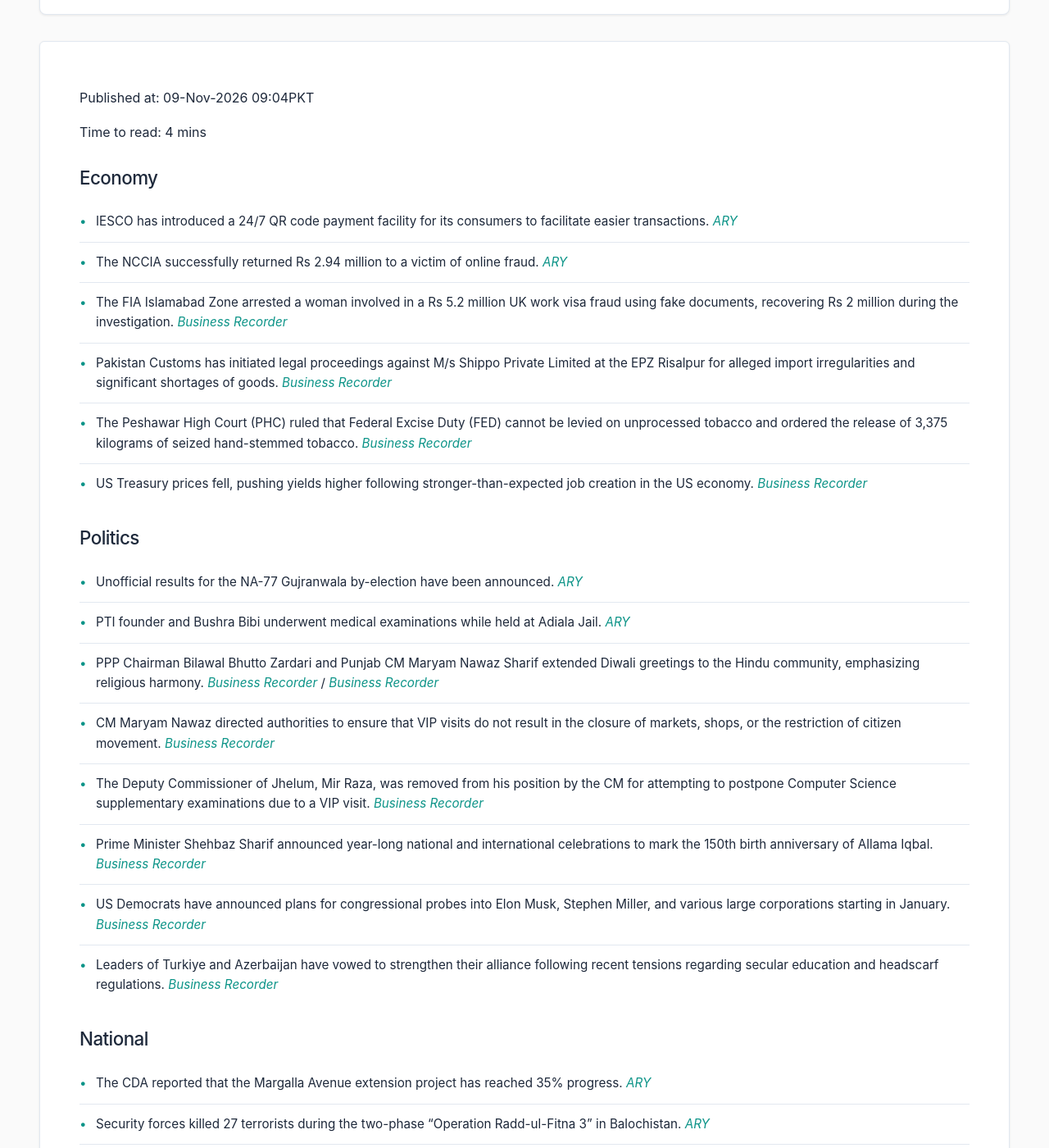
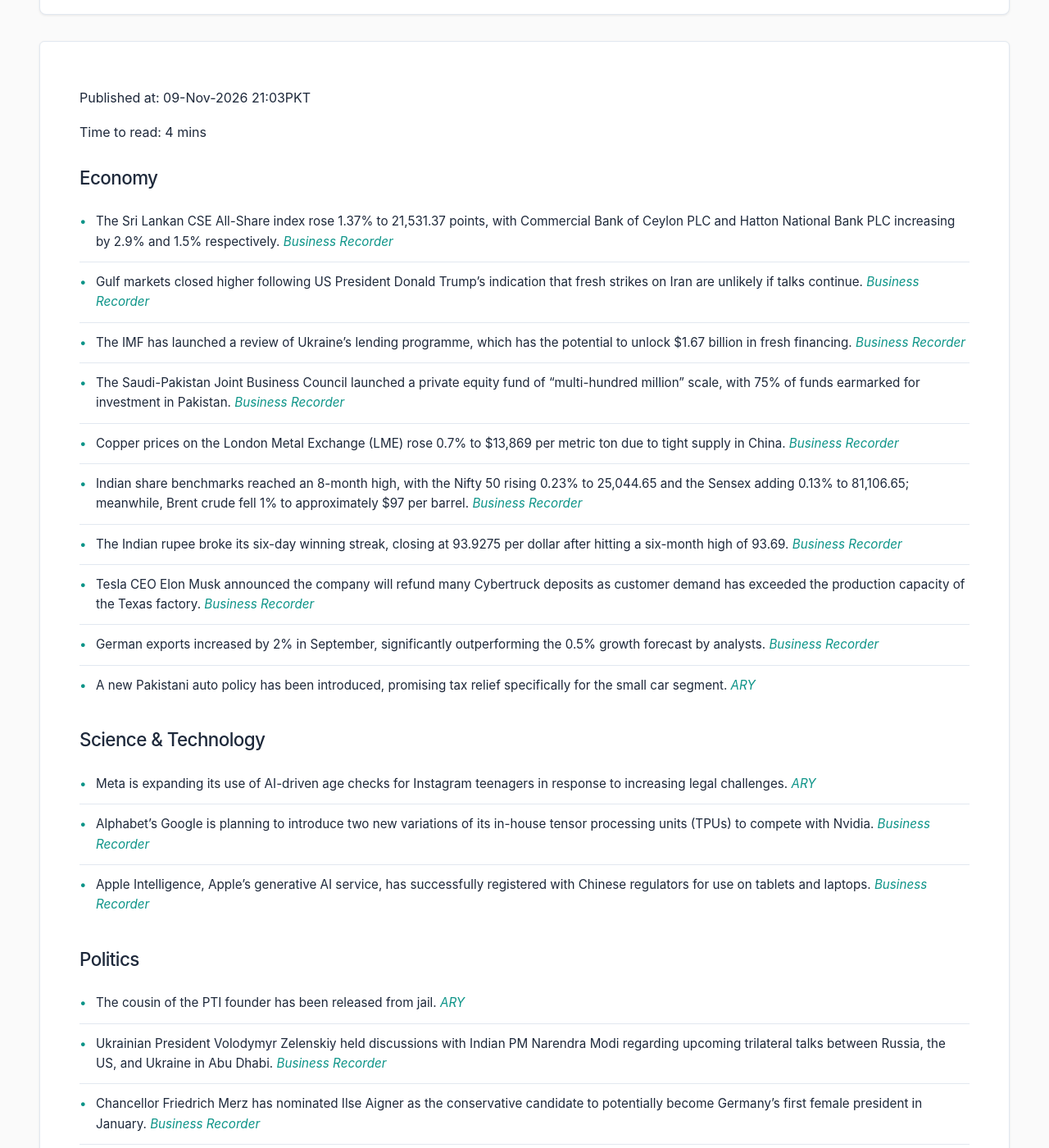
Before and after one commit to zsubzwary/news, a Jekyll site: the page built from en/index.md, in a window 1280 px wide and 1400 px high, scrolled down 209 px. Shown: the whole window at 82% size. Built offline with Jekyll 4.4.1, drawn with Linux system fonts in a browser that asks for light colours; some web fonts are replaced; comment, search, counter and statistics services are not loaded; some of the changed text lies outside the part shown.

Commit message:
DateTime; 2026-11-09T16:03:58.229Z

```diff
--- a/en/index.md
+++ b/en/index.md
@@ -4,43 +4,51 @@ title: Pakistan News Briefing
 lang: en
 ---
 
-Published at: 09-Nov-2026 09:04PKT
+Published at: 09-Nov-2026 21:03PKT
 
 Time to read: 4 mins
 
 ### Economy
-- IESCO has introduced a 24/7 QR code payment facility for its consumers to facilitate easier transactions. *[ARY](https://arynews.tv/iesco-introduces-24-7-qr-code-payment-facility-for-consumers)*
-- The NCCIA successfully returned Rs 2.94 million to a victim of online fraud. *[ARY](https://arynews.tv/nccia-returns-rs-2-94-million-to-online-fraud-victim)*
-- The FIA Islamabad Zone arrested a woman involved in a Rs 5.2 million UK work visa fraud using fake documents, recovering Rs 2 million during the investigation. *[Business Recorder](https://www.brecorder.com/news/40448045/fia-arrests-woman-in-rs52m-uk-visa-fraud-recovers-rs2m)*
-- Pakistan Customs has initiated legal proceedings against M/s Shippo Private Limited at the EPZ Risalpur for alleged import irregularities and significant shortages of goods. *[Business Recorder](https://www.brecorder.com/news/40448049/epz-risalpur-unit-customs-uncovers-import-irregularities-shortage-of-goods)*
-- The Peshawar High Court (PHC) ruled that Federal Excise Duty (FED) cannot be levied on unprocessed tobacco and ordered the release of 3,375 kilograms of seized hand-stemmed tobacco. *[Business Recorder](https://www.brecorder.com/news/40448054/phc-rules-fed-on-unprocessed-tobacco-is-illegal)*
-- US Treasury prices fell, pushing yields higher following stronger-than-expected job creation in the US economy. *[Business Recorder](https://www.brecorder.com/news/40448061/us-bonds-fall-after-thursdays-rally)*
+- The Sri Lankan CSE All-Share index rose 1.37% to 21,531.37 points, with Commercial Bank of Ceylon PLC and Hatton National Bank PLC increasing by 2.9% and 1.5% respectively. *[Business Recorder](https://www.brecorder.com/news/40448129/sri-lankan-shares-climb-as-financials-gain)*
+- Gulf markets closed higher following US President Donald Trump's indication that fresh strikes on Iran are unlikely if talks continue. *[Business Recorder](https://www.brecorder.com/news/40448128/gulf-markets-gain-on-hopes-iran-strikes-will-stay-off-the-table)*
+- The IMF has launched a review of Ukraine’s lending programme, which has the potential to unlock $1.67 billion in fresh financing. *[Business Recorder](https://www.brecorder.com/news/40448125/imf-launches-ukraine-loan-review-that-could-unlock-167-billion)*
+- The Saudi-Pakistan Joint Business Council launched a private equity fund of "multi-hundred million" scale, with 75% of funds earmarked for investment in Pakistan. *[Business Recorder](https://www.brecorder.com/news/40448123/pakistan-saudi-arabia-investors-launch-fund-to-boost-trade-investment)*
+- Copper prices on the London Metal Exchange (LME) rose 0.7% to $13,869 per metric ton due to tight supply in China. *[Business Recorder](https://www.brecorder.com/news/40448120/copper-rebounds-on-firmer-risk-sentiment-and-tight-supply-in-china)*
+- Indian share benchmarks reached an 8-month high, with the Nifty 50 rising 0.23% to 25,044.65 and the Sensex adding 0.13% to 81,106.65; meanwhile, Brent crude fell 1% to approximately $97 per barrel. *[Business Recorder](https://www.brecorder.com/news/40448119/indian-shares-inch-higher-to-close-at-8-month-high-as-crude-oil-drops)*
+- The Indian rupee broke its six-day winning streak, closing at 93.9275 per dollar after hitting a six-month high of 93.69. *[Business Recorder](https://www.brecorder.com/news/40448118/indian-rupee-breaks-six-day-winning-streak-on-state-banks-dollar-bids)*
+- Tesla CEO Elon Musk announced the company will refund many Cybertruck deposits as customer demand has exceeded the production capacity of the Texas factory. *[Business Recorder](https://www.brecorder.com/news/40448114/tesla-to-refund-many-cybertruck-deposits-as-demand-exceeds-production-musk-says)*
+- German exports increased by 2% in September, significantly outperforming the 0.5% growth forecast by analysts. *[Business Recorder](https://www.brecorder.com/news/40448113/german-exports-rise-more-than-expected-in-september)*
+- A new Pakistani auto policy has been introduced, promising tax relief specifically for the small car segment. *[ARY](https://arynews.tv/pakistans-new-auto-policy-promises-tax-relief-for-small-cars)*
+
+### Science & Technology
+- Meta is expanding its use of AI-driven age checks for Instagram teenagers in response to increasing legal challenges. *[ARY](https://arynews.tv/meta-expands-ai-age-checks-for-instagram-teens-as-lawsuits-mount)*
+- Alphabet’s Google is planning to introduce two new variations of its in-house tensor processing units (TPUs) to compete with Nvidia. *[Business Recorder](https://www.brecorder.com/news/40448127/google-to-introduce-two-variants-of-in-house-chips-reports)*
+- Apple Intelligence, Apple's generative AI service, has successfully registered with Chinese regulators for use on tablets and laptops. *[Business Recorder](https://www.brecorder.com/news/40448126/apple-intelligence-ai-service-registers-with-chinese-regulator-for-use-on-tablets-laptops)*
 
 ### Politics
-- Unofficial results for the NA-77 Gujranwala by-election have been announced. *[ARY](https://arynews.tv/na-77-gujranwala-by-election-unofficial-result-announced)*
-- PTI founder and Bushra Bibi underwent medical examinations while held at Adiala Jail. *[ARY](https://arynews.tv/pti-founder-bushra-bibi-undergo-medical-examination-at-adiala-jail)*
-- PPP Chairman Bilawal Bhutto Zardari and Punjab CM Maryam Nawaz Sharif extended Diwali greetings to the Hindu community, emphasizing religious harmony. *[Business Recorder](https://www.brecorder.com/news/40448082/bilawal-extends-warm-diwali-greetings-to-hindu-community)* / *[Business Recorder](https://www.brecorder.com/news/40448040/cm-maryam-felicitates-hindu-community-on-diwali)*
-- CM Maryam Nawaz directed authorities to ensure that VIP visits do not result in the closure of markets, shops, or the restriction of citizen movement. *[Business Recorder](https://www.brecorder.com/news/40448043/vip-visits-cm-directs-authorities-not-to-close-markets-and-shops)*
-- The Deputy Commissioner of Jhelum, Mir Raza, was removed from his position by the CM for attempting to postpone Computer Science supplementary examinations due to a VIP visit. *[Business Recorder](https://www.brecorder.com/news/40448044/dc-jhelum-removed-for-postponing-exams)*
-- Prime Minister Shehbaz Sharif announced year-long national and international celebrations to mark the 150th birth anniversary of Allama Iqbal. *[Business Recorder](https://www.brecorder.com/news/40448063/150th-birth-anniversary-of-allama-iqbal-pm-announces-launch-of-year-long-celebrations)*
-- US Democrats have announced plans for congressional probes into Elon Musk, Stephen Miller, and various large corporations starting in January. *[Business Recorder](https://www.brecorder.com/news/40448064/democrats-plan-probes-of-musk-miller-corporate-america)*
-- Leaders of Turkiye and Azerbaijan have vowed to strengthen their alliance following recent tensions regarding secular education and headscarf regulations. *[Business Recorder](https://www.brecorder.com/news/40448053/turkiye-azerbaijan-leaders-vow-unity-after-tensions)*
+- The cousin of the PTI founder has been released from jail. *[ARY](https://arynews.tv/pti-founders-cousin-released-from-jail)*
+- Ukrainian President Volodymyr Zelenskiy held discussions with Indian PM Narendra Modi regarding upcoming trilateral talks between Russia, the US, and Ukraine in Abu Dhabi. *[Business Recorder](https://www.brecorder.com/news/40448132/zelenskiy-speaks-to-modi-ahead-of-ukraine-russia-talks)*
+- Chancellor Friedrich Merz has nominated Ilse Aigner as the conservative candidate to potentially become Germany's first female president in January. *[Business Recorder](https://www.brecorder.com/news/40448131/germany-set-to-get-its-first-female-president-after-merz-backs-bavarian-conservative-aigner)*
+- US President Donald Trump is set to meet with the Prime Minister of Qatar to discuss mediation efforts to end the ongoing Iran war. *[Business Recorder](https://www.brecorder.com/news/40448121/trump-to-meet-iran-war-mediator-qatar-no-imminent-deal-seen-to-end-the-war)*
+- Iran has defended its proposal to restart peace talks within two days, despite the US rejecting conditions regarding the lifting of sanctions and naval blockades. *[Business Recorder](https://www.brecorder.com/news/40448117/iran-defends-two-day-proposal-for-peace-talks-after-us-rejects-conditions)*
+- Polling indicates Marine Le Pen is leading the 2027 French presidential race with an expected first-round vote share of between 34% and 36%. *[Business Recorder](https://www.brecorder.com/news/40448115/le-pen-and-melenchon-ahead-in-2027-french-presidential-race-poll-shows)*
 
 ### National
-- The CDA reported that the Margalla Avenue extension project has reached 35% progress. *[ARY](https://arynews.tv/cda-chief-reviews-35pc-progress-on-margalla-avenue-extension)*
-- Security forces killed 27 terrorists during the two-phase "Operation Radd-ul-Fitna 3" in Balochistan. *[ARY](https://arynews.tv/27-terrorists-killed-in-two-phase-operation-radd-ul-fitna-3-in-balochistan)*
-- A Balochistan delegation visited China to hold discussions regarding CPEC and the development of Gwadar Port. *[Business Recorder](https://www.brecorder.com/news/40448042/visit-to-china-balochistan-delegation-discusses-cpec-gwadar-port)*
-- Police took the husband of news anchor Rabia Ahsan into custody following her fatal shooting at her residence in Rawalpindi. *[Business Recorder](https://www.brecorder.com/news/40448052/husband-held-as-anchorperson-shot-dead-in-rawalpindi)*
+- Muhammad Ali Durrani has launched the ‘Marka-e-Khushali’ movement to advocate for the creation of new provinces. *[ARY](https://arynews.tv/muhammad-ali-durrani-launches-marka-e-khushali-movement-for-new-provinces)*
+- Pakistan Customs intercepted an attempt to smuggle 51kg of hashish into Karachi. *[ARY](https://arynews.tv/pakistan-customs-foils-attempt-to-smuggle-51kg-of-hashish-to-karachi)*
+- Construction at the Tarbela Fifth Extension (T5) Hydropower Project was suspended after a rock collapse caused water to flood Tunnel No. 5. *[Business Recorder](https://www.brecorder.com/news/40448122/rock-collapse-at-tarbela-t5-sends-water-into-tunnel-work-stopped)*
 
 ### International
-- A 5.7-magnitude earthquake struck central Japan, causing injuries to dozens and disrupting train services. *[Business Recorder](https://www.brecorder.com/news/40448048/magnitude-57-quake-injures-dozens-in-central-japan)*
-- Russian strikes on Ukraine's energy infrastructure have left more than 600,000 residents in the Dnipropetrovsk region without power. *[Business Recorder](https://www.brecorder.com/news/40448050/russian-strikes-cut-power-to-hundreds-of-thousands-in-ukraine)*
-- At least 21 people were killed after a migrant boat sank off the coast of northwestern Senegal. *[Business Recorder](https://www.brecorder.com/news/40448051/migrant-boat-sinks-off-senegal-21-killed)*
-- Yemen’s Houthis claimed an attack on the financial district of Riyadh, targeting an Aramco skyscraper in the King Abdullah Financial District (KAFD). *[Business Recorder](https://www.brecorder.com/news/40448065/riyadh-financial-district-targeted-aramco-skyscraper-damaged)*
+- Pakistan has officially condemned an attempted Houthi attack on a Saudi Aramco building. *[ARY](https://arynews.tv/pakistan-condemns-attempted-houthi-attack-on-saudi-aramco-building)*
+- A sand embankment collapse caused by torrential rain in Gaza killed four people, including a woman and three children, near Deir al-Balah. *[Business Recorder](https://www.brecorder.com/news/40448130/four-killed-in-gaza-after-sand-embankment-collapses-on-to-tents)*
+- A major fire in a 40-storey high-rise building in Taiyuan, China, killed at least 14 people and left 25 others hospitalized. *[Business Recorder](https://www.brecorder.com/news/40448116/building-fire-kills-14-in-chinas-northern-city-of-taiyuan)*
 
 ### Sports
-- U19 cricket sensation Hamza Zahoor has drawn significant attention following his recent performances. *[ARY](https://arynews.tv/u19-sensation-hamza-zahoors-secret-note-steals-the-show)*
+- British-Somali boxer Ramla Ali secured her first world title at age 37, winning the vacant WBO and IBF junior featherweight belts in Arlington, Texas. *[Business Recorder](https://www.brecorder.com/news/40448124/ramla-ali-wins-first-world-title-at-37-in-texas)*
+
+### Health
+- A late-stage study on sleep apnea by Foundayo has reached its primary objective. *[ARY](https://arynews.tv/foundayo-meets-main-goal-in-late-stage-sleep-apnea-study)*
+- Reports indicate the United States has been left vulnerable to the flesh-eating screwworm. *[ARY](https://arynews.tv/us-was-left-exposed-to-the-flesh-eating-screwworm)*
 
 ### Other
-- PakWheels Expo 2026 was officially inaugurated in Lahore by Punjab Provincial Minister Malik Faisal Ayub Khokhar. *[Business Recorder](https://www.brecorder.com/news/40448046/pakwheels-expo-2026-inaugurated)*
-- Regarding the death of news anchor Rabia Ahsan, her family informed police that no marital disputes had been reported. *[ARY](https://arynews.tv/no-marital-dispute-reported-between-rabia-ahsan-and-husband-family-tells-police)*
+- Leaked files from the upcoming GTA 6 release have revealed hidden multiplayer code. *[ARY](https://arynews.tv/leaked-gta-6-release-files-reveal-hidden-multiplayer-code-ahead-of-launch)*
```
